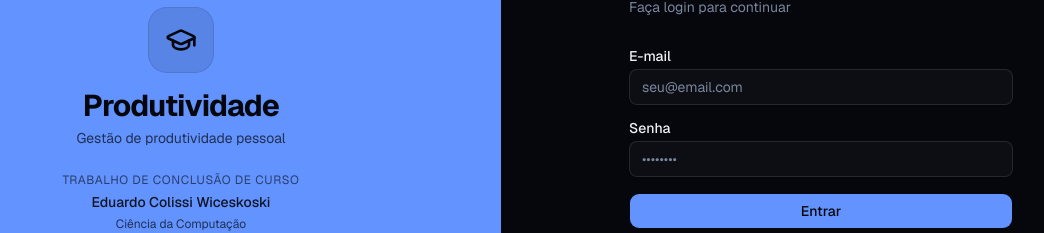
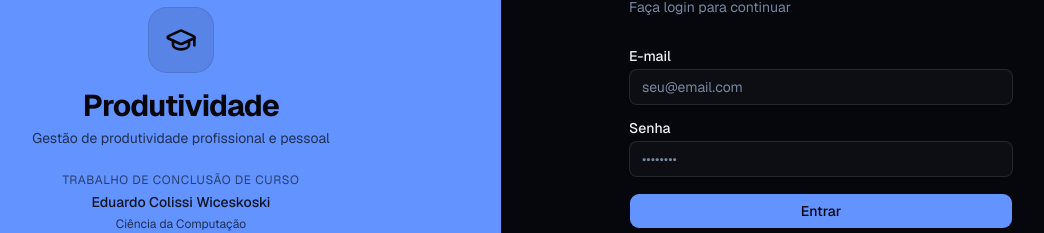
Before and after one commit to EduardoColissi/tcc-ui, a Next.js app: page /login in a window 1280 px wide. Shown: the part 280-513 px from the top of the page, without its empty margins (139-1183 px from the left). Built offline with nearby package versions, Linux system fonts and the light colour scheme; no server answers.

Commit message:
feat: metadata improvement

```diff
--- a/src/app/(auth)/login/page.tsx
+++ b/src/app/(auth)/login/page.tsx
@@ -51,7 +51,7 @@ export default function LoginPage() {
           <div>
             <h1 className="text-3xl font-bold tracking-tight">Produtividade</h1>
             <p className="mt-1 text-primary-foreground/70 text-sm">
-              Gestão de produtividade pessoal
+              Gestão de produtividade profissional e pessoal
             </p>
           </div>
         </div>
--- a/src/app/(auth)/register/page.tsx
+++ b/src/app/(auth)/register/page.tsx
@@ -52,7 +52,7 @@ export default function RegisterPage() {
           <div>
             <h1 className="text-3xl font-bold tracking-tight">Produtividade</h1>
             <p className="mt-1 text-primary-foreground/70 text-sm">
-              Gestão de produtividade pessoal
+              Gestão de produtividade profissional e pessoal
             </p>
           </div>
         </div>
--- a/src/app/layout.tsx
+++ b/src/app/layout.tsx
@@ -8,8 +8,8 @@ const geist = Geist({ subsets: ['latin'], variable: '--font-geist' });
 const geistMono = Geist_Mono({ subsets: ['latin'], variable: '--font-geist-mono' });
 
 export const metadata: Metadata = {
-  title: 'Produtividade — Kanban & Pomodoro',
-  description: 'Sistema de gestão de produtividade pessoal',
+  title: 'TCC- Eduardo Colissi',
+  description: 'Sistema de gestão de produtividade profissional e pessoal',
 };
 
 export default function RootLayout({ children }: { children: React.ReactNode }) {
```
